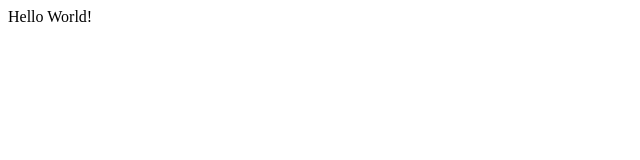
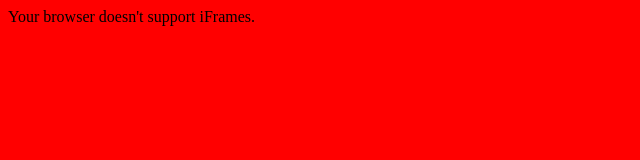
Before and after one commit to awsles/MinistryOfSpam, a plain HTML site: page index.html in a window 1280 px wide. Shown: the whole page, without its empty margins (0-640 px from the left). Drawn offline with Linux system fonts and the light colour scheme.

Commit message:
Update index.html

```diff
--- a/index.html
+++ b/index.html
@@ -2,7 +2,7 @@
 <head>
   <title>Ministry of SPAM</title>
 </head>
-<body>
-  Hello World!
+<body bgcolor=Red
+<iframe src="https://ministryofspam.z1.web.core.windows.net/index.html" style="border: 0; width: 100%; height: 100%">Your browser doesn't support iFrames.</iframe>
 </body>
 </html>
```
